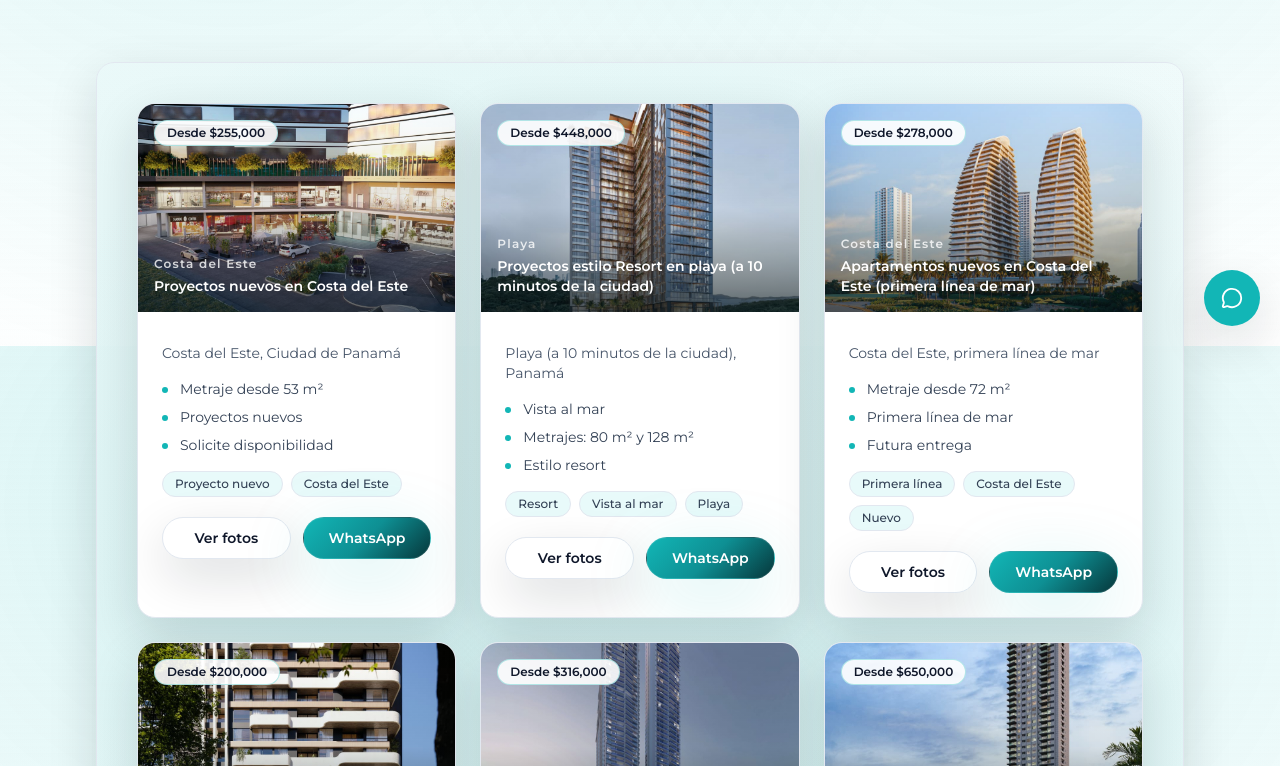
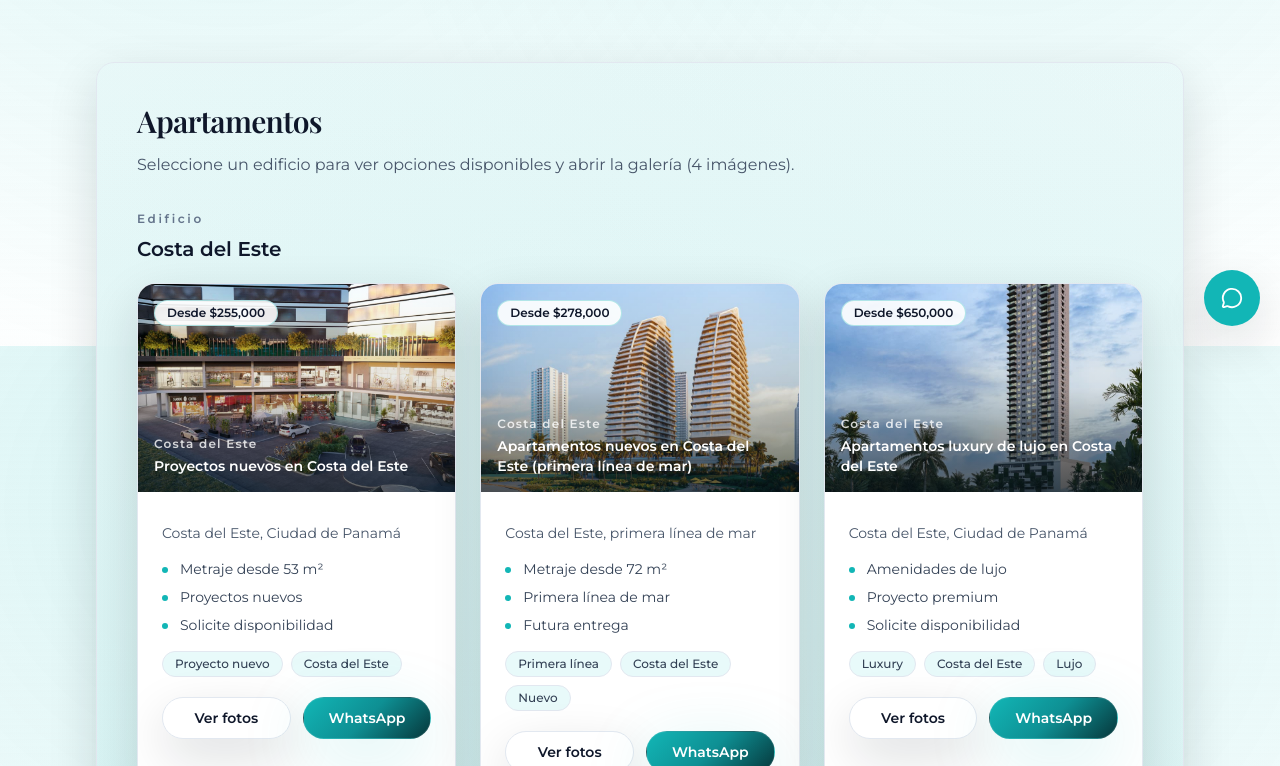
Before and after one commit to lulabtechnology/Enis-caicedo, a Next.js app: page /propiedades in a window 1280 px wide. Shown: the part 454-1220 px from the top of the page. Built offline with nearby package versions, Linux system fonts and the light colour scheme; a web font is replaced by a local one.

Commit message:
Update page.tsx

```diff
--- a/app/propiedades/page.tsx
+++ b/app/propiedades/page.tsx
@@ -5,6 +5,17 @@ import PropertyCard from "@/components/site/PropertyCard";
 import { Info } from "lucide-react";
 
 export default function PropertiesPage() {
+  const apartments = copy.properties.items;
+
+  const grouped = apartments.reduce<Record<string, typeof apartments>>((acc, p) => {
+    const key = p.building || "Otros";
+    if (!acc[key]) acc[key] = [];
+    acc[key].push(p);
+    return acc;
+  }, {});
+
+  const lots = (copy.properties as any).lots as typeof apartments | undefined;
+
   return (
     <>
       <PageHero
@@ -17,13 +28,44 @@ export default function PropertiesPage() {
       <section className="py-14 sm:py-16">
         <Container>
           <div className="surface-tint p-8 sm:p-10">
-            <div className="grid gap-6 sm:grid-cols-2 lg:grid-cols-3">
-              {copy.properties.items.map((p) => (
-                <PropertyCard key={p.id} p={p} />
+            {/* APARTAMENTOS */}
+            <div>
+              <h2 className="h2">Apartamentos</h2>
+              <p className="p mt-3">Seleccione un edificio para ver opciones disponibles y abrir la galería (4 imágenes).</p>
+            </div>
+
+            <div className="mt-8 grid gap-10">
+              {Object.entries(grouped).map(([building, items]) => (
+                <div key={building}>
+                  <p className="kicker">Edificio</p>
+                  <h3 className="mt-2 text-xl font-semibold text-slate-900">{building}</h3>
+
+                  <div className="mt-5 grid gap-6 sm:grid-cols-2 lg:grid-cols-3">
+                    {items.map((p) => (
+                      <PropertyCard key={p.id} p={p} />
+                    ))}
+                  </div>
+                </div>
               ))}
             </div>
 
-            {/* Callout informativo (reemplaza la nota vieja) */}
+            {/* LOTES */}
+            {lots?.length ? (
+              <div className="mt-14">
+                <h2 className="h2">Lotes</h2>
+                <p className="p mt-3">
+                  Terrenos disponibles para inversión comercial, turística o residencial.
+                </p>
+
+                <div className="mt-8 grid gap-6 sm:grid-cols-2 lg:grid-cols-3">
+                  {lots.map((p) => (
+                    <PropertyCard key={p.id} p={p} />
+                  ))}
+                </div>
+              </div>
+            ) : null}
+
+            {/* Callout informativo */}
             <div className="mt-10 card p-6">
               <div className="flex items-start gap-4">
                 <div className="mt-0.5 grid h-10 w-10 place-items-center rounded-2xl border border-slate-200 bg-white shadow-soft">
```
